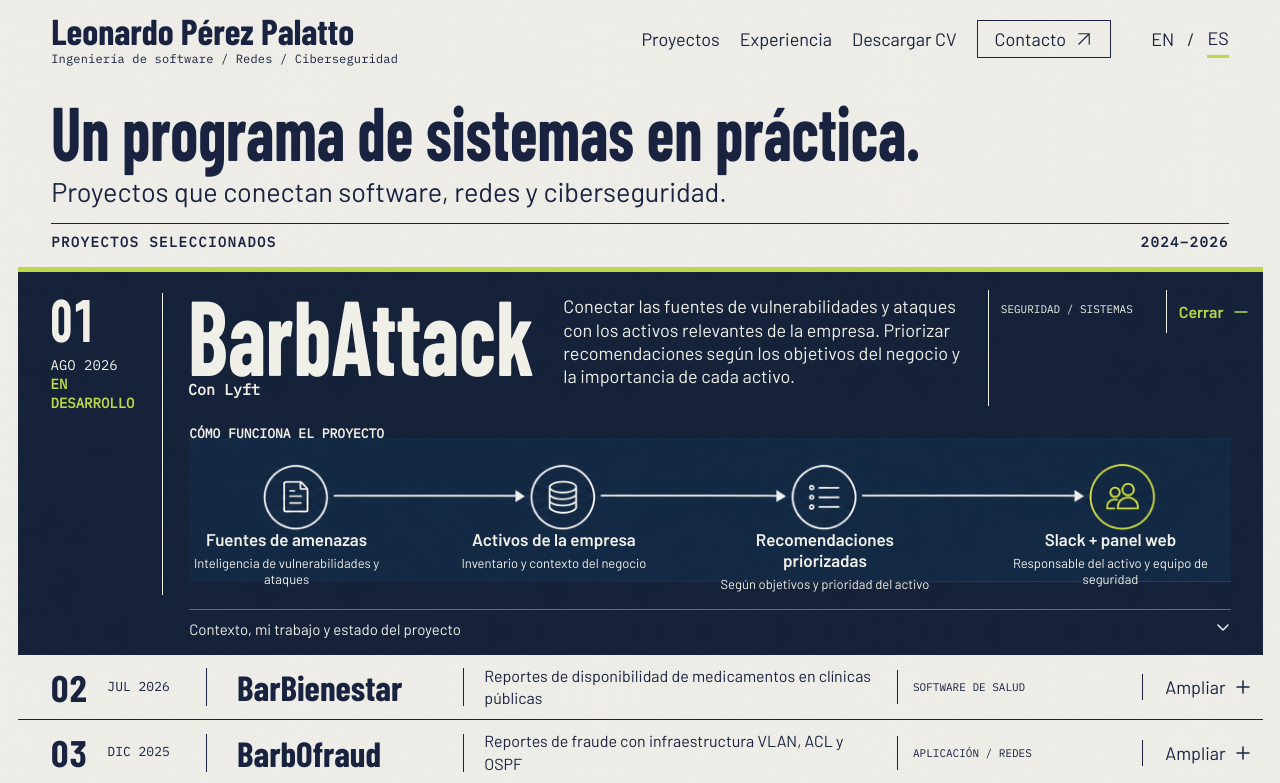
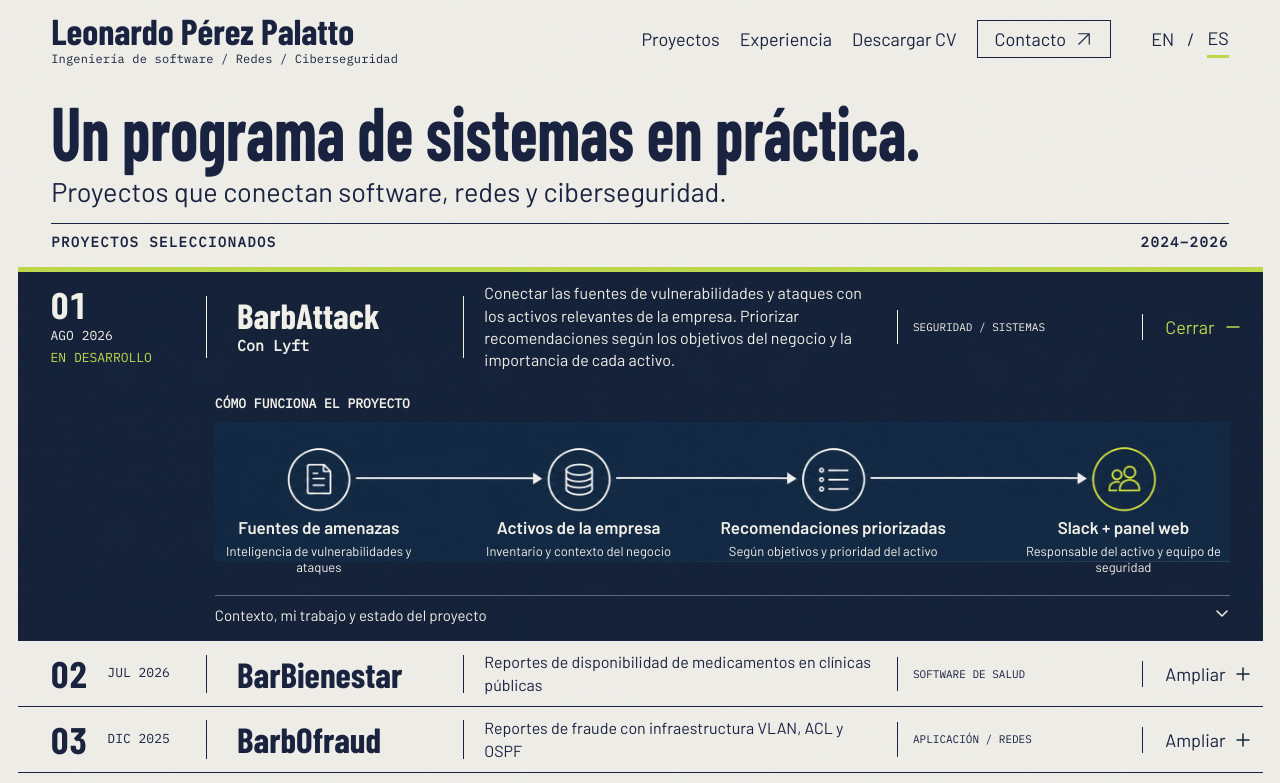
Before and after one commit to leopalatto20/portafolio, an Astro site: page /es in a window 1280 px wide. Shown: the top 783 px of the page. Built offline with nearby package versions, Linux system fonts and the light colour scheme; Astro itself is replaced by a stand-in of ours.

Commit message:
fix: layout shifting for barbattack project

```diff
--- a/src/styles/global.css
+++ b/src/styles/global.css
@@ -42,23 +42,22 @@ summary::-webkit-details-marker { display: none; }
 .disclosure > span { display: flex; gap: 10px; align-items: center; }
 .project:not([open]) .when-open, .project[open] .when-closed { display: none; }
 .project[open] { border-top: 5px solid var(--accent); color: var(--paper); background: var(--ink) url('/assets/plates/navy.png') repeat; }
-.featured[open] { position: relative; min-height: 342px; }
-.featured[open] > summary { padding: 18px 2.65% 0; min-height: 155px; grid-template-columns: 9.5% 34% 36% 14.5% 6%; align-items: start; }
-.featured[open] .project-date { display: grid; gap: 1px; border-right: 1px solid var(--paper); padding-right: 15px; min-height: 302px; position: absolute; left: 2.65%; top: 21px; width: 9%; align-content: start; }
-.featured[open] .project-number { font-size: 60px; line-height: .97; margin-bottom: 7px; }
-.featured[open] .status { color: var(--accent); font-weight: 600; }
-.featured[open] .project-name { grid-column: 2; padding: 0 30px; border: 0; }
-.featured[open] h3 { font: 400 130px/.83 'Mouse Memoirs', sans-serif; letter-spacing: -.012em; }
 .collaborator { display: block; font: 600 15px/1.5 var(--annotation); margin-top: 4px; }
-.featured[open] .project-summary { padding: 5px 20px 0; font-size: 20px; line-height: 1.3; }
-.featured[open] .project-domain { margin-left: 13px; padding: 12px 16px; min-height: 116px; border-color: var(--paper); font-size: 12px; }
-.featured[open] .disclosure { border-color: var(--paper); padding: 10px 0 10px 24px; margin-left: 7px; color: var(--accent); font-weight: 600; }
-.featured-body { margin-left: 13.7885%; margin-right: 2.5%; position: relative; }
+.featured-body { margin: 12px 2.65% 0 15.85%; position: relative; }
+/* Match the shared project header in both disclosure states. */
+.featured .project-date { display: grid; gap: 4px; }
+.status { white-space: nowrap; }
+.project[open] .status { color: var(--accent); }
+.mechanism { position: relative; margin-top: 8px; }
+.mechanism > img { display: block; width: 100%; height: auto; }
+.mechanism ol { display: grid; grid-template-columns: repeat(4,minmax(0,1fr)); list-style: none; padding: 0 0 20px; margin: -4.5% 0 0; position: relative; }
+.mechanism li { position: relative; min-width: 0; text-align: center; padding: 0 14px; line-height: 1.25; }
+/* Node centers in the 2172px artwork: 10.25%, 35.85%, 60.94%, 89.55%. */
+.mechanism li:nth-child(1) { left: -9%; }
+.mechanism li:nth-child(2) { left: -6.6%; }
+.mechanism li:nth-child(3) { left: -6.24%; }
+.mechanism li:nth-child(4) { left: 8.2%; }
 .featured-body h4 { font: 600 13px/1.5 var(--annotation); text-transform: uppercase; margin: 3px 0 0; position: relative; z-index: 1; }
-.mechanism { position: relative; height: 165px; }
-.mechanism > img { position: absolute; width: 100%; height: 174px; top: -27px; object-fit: fill; }
-.mechanism ol { display: grid; grid-template-columns: repeat(4,minmax(0,1fr)); list-style: none; padding: 84px 0 0; margin: 0; position: relative; }
-.mechanism li { text-align: center; padding: 0 14px; line-height: 1.25; }
 .mechanism strong { display: block; font-size: 19px; font-weight: 600; }
 .mechanism li > span { display: block; font-size: 14px; max-width: 210px; margin: 5px auto 0; }
 .experience { margin: 21px 1.3672% 0; border-top: 1px solid var(--ink); padding: 9px 2.65%; }
@@ -73,29 +72,11 @@ summary::-webkit-details-marker { display: none; }
 .opening { margin-bottom: 12px; }
 h1 { font-size: 72px; font-weight: 900; letter-spacing: -.04em; }
 .project > summary { min-height: 64px; }
-.featured[open] > summary { min-height: 149px; }
-.featured[open] h3 { font: 900 130px/.83 var(--display); letter-spacing: -.035em; }
-.mechanism > img { top: -21px; object-fit: contain; }
-.mechanism ol { display: block; height: 165px; padding-top: 0; }
-.mechanism li { position: absolute; width: 24%; top: 84px; transform: translateX(-50%); }
-.mechanism li:nth-child(1) { left: 9.35%; }
-.mechanism li:nth-child(2) { left: 35%; }
-.mechanism li:nth-child(3) { left: 61%; }
-.mechanism li:nth-child(4) { left: 88.4%; }
 .experience { margin-top: 18px; }
 @font-face { font-family: 'Program Mono'; src: url('/fonts/IBMPlexMono-Regular.ttf') format('truetype'); font-style: normal; font-weight: 400; font-display: swap; }
 :root { --annotation: 'Program Mono', monospace; }
 h1 { font: 700 76px/1.08 var(--display); letter-spacing: 0; transform: scaleX(.83); transform-origin: left; width: 120%; }
 .opening { margin-bottom: 14px; }
-.featured[open] h3 { font: 700 130px/.83 var(--display); letter-spacing: 0; transform: scaleX(.83); transform-origin: left; }
-.featured[open] .project-name { padding-left: 30px; }
-.featured[open] .project-summary { padding-left: 0; padding-right: 33px; }
-.featured[open] .project-number { font-size: 60px; font-weight: 700; line-height: .85; margin-bottom: 7px; transform: scaleX(.76); transform-origin: left; }
-.featured[open] .project-date { top: 21px; gap: 0; }
-.featured[open] .date { font-size: 14px; margin-top: 4px; }
-.featured[open] .status { font-size: 14px; line-height: 1.3; }
-.featured[open] .project-domain { margin-left: 0; font-size: 13px; padding-left: 18px; }
-.mechanism li { top: 85px; }
 .project-domain { font-size: 13px; }
 .date { font-size: 13px; }
 .project > summary { grid-template-columns: 13.2% 21.9% 36.7% 20.8% 7.4%; }
@@ -103,13 +84,13 @@ h1 { font: 700 76px/1.08 var(--display); letter-spacing: 0; transform: scaleX(.8
 .collaborator { margin-top: 1px; }
 svg { flex: none; fill: none; stroke: currentColor; stroke-width: 1.5; stroke-linecap: round; stroke-linejoin: round; }
 .contact-link,.text-link,.email-action,.contact-links a,footer a { display: inline-flex; align-items: center; gap: 9px; }
-.project:not(.featured)[open] .project-name,.project:not(.featured)[open] .project-domain,.project:not(.featured)[open] .disclosure { border-color: var(--paper); }
+.project[open] .project-name,.project[open] .project-domain,.project[open] .disclosure { border-color: var(--paper); }
 .project:not(.featured)[open] .project-date { display: grid; gap: 5px; }
-.project:not(.featured)[open] .disclosure { color: var(--accent); }
+.project[open] .disclosure { color: var(--accent); }
 .project > summary:hover .project-name h3 { text-decoration: underline; text-decoration-color: var(--accent); text-underline-offset: 6px; text-decoration-thickness: 2px; }
 .project > summary:focus-visible { outline-offset: -5px; }
 .project:target { scroll-margin-top: 24px; }
-.project-notes { margin: 0 2.5% 0 13.7885%; border-top: 1px solid rgba(241,240,232,.35); }
+.project-notes { margin: 0 2.65% 0 15.85%; border-top: 1px solid rgba(241,240,232,.35); }
 .project-notes > summary { min-height: 44px; display: flex; padding: 9px 0; justify-content: space-between; font-size: 15px; }
 .project-notes > summary svg { transition: transform 180ms ease-out; }
 .project-notes[open] > summary svg { transform: rotate(180deg); }
@@ -157,11 +138,6 @@ footer a { min-height: 44px; }
   .masthead { gap: 20px; }
   nav { gap: 20px; }
   .identity span { font-size: 12px; }
-  .featured[open] h3 { font-size: 8.3vw; transform: scaleX(.8); }
-  .featured[open] .project-name { padding-left: 2vw; padding-right: 1vw; }
-  .featured[open] .project-summary { font-size: 18px; padding-right: 24px; }
-  .featured[open] .project-domain { padding-left: 12px; font-size: 11px; }
-  .featured[open] .disclosure { padding-left: 12px; font-size: 16px; }
   .project h3 { font-size: 35px; }
   .project-name { padding-right: 20px; padding-left: 30px; }
   .project-summary { padding: 0 20px; font-size: 16px; }
@@ -179,12 +155,9 @@ footer a { min-height: 44px; }
   .project-name { padding: 0 20px; }
   .project-date { gap: 12px; }
   .project-number { font-size: 32px; }
-  .date { font-size: 12px; }
+  .date,.status { font-size: 12px; }
   .project-domain { font-size: 10px; padding: 8px; }
   .disclosure { padding-left: 12px; font-size: 14px; }
-  .featured[open] .project-summary { font-size: 16px; }
-  .featured[open] .project-domain { font-size: 10px; }
-  .featured[open] .disclosure { padding-left: 9px; font-size: 14px; }
   .project-copy { gap: 24px; }
 }
 @media (max-width: 900px) {
@@ -201,24 +174,22 @@ footer a { min-height: 44px; }
   .opening > p { font-size: 21px; line-height: 1.45; margin-top: 16px; max-width: 48ch; }
   .section-label { margin: 0 24px 18px; gap: 12px; font-size: 12px; letter-spacing: .035em; flex-wrap: wrap; }
   .project-list { margin: 0 12px; }
-  .project > summary,.featured[open] > summary { display: grid; grid-template-columns: minmax(0,1fr) auto; align-items: start; gap: 0 12px; padding: 20px; min-height: 0; }
-  .project-date,.featured[open] .project-date { position: static; display: flex; flex-wrap: wrap; align-items: center; gap: 6px 12px; min-height: 0; width: auto; padding: 0; border: 0; grid-column: 1; grid-row: 1; }
-  .project-number,.featured[open] .project-number { font: 700 32px/1 var(--display); margin: 0; transform: none; }
-  .date,.featured[open] .date,.featured[open] .status { font-size: 12px; margin: 0; }
+  .project > summary { display: grid; grid-template-columns: minmax(0,1fr) auto; align-items: start; gap: 0 12px; padding: 20px; min-height: 0; }
+  .project-date,.featured .project-date { position: static; display: flex; flex-wrap: wrap; align-items: center; gap: 6px 12px; min-height: 0; width: auto; padding: 0; border: 0; grid-column: 1; grid-row: 1; }
+  .project-number { font: 700 32px/1 var(--display); margin: 0; transform: none; }
+  .date,.status { font-size: 12px; margin: 0; }
   .status { width: 100%; }
-  .project-name,.featured[open] .project-name { grid-column: 1 / -1; border: 0; padding: 0; margin-top: 15px; }
+  .project-name { grid-column: 1 / -1; border: 0; padding: 0; margin-top: 15px; }
   .project h3 { font-size: 42px; }
-  .featured[open] h3 { font: 700 clamp(66px,12vw,100px)/.98 var(--display); transform: none; letter-spacing: -.025em; }
   .collaborator { font-size: 13px; margin-top: 10px; }
-  .project-summary,.featured[open] .project-summary { grid-column: 1 / -1; font-size: 18px; padding: 0; margin-top: 15px; line-height: 1.5; }
-  .project-domain,.featured[open] .project-domain { grid-column: 1 / -1; border: 0; min-height: 0; padding: 0; margin: 16px 0 0; font-size: 12px; line-height: 1.6; }
-  .disclosure,.featured[open] .disclosure { grid-column: 2; grid-row: 1; margin: 0; padding: 5px 0; border: 0; font-size: 16px; }
-  .featured[open] { min-height: 0; }
+  .project-summary { grid-column: 1 / -1; font-size: 18px; padding: 0; margin-top: 15px; line-height: 1.5; }
+  .project-domain { grid-column: 1 / -1; border: 0; min-height: 0; padding: 0; margin: 16px 0 0; font-size: 12px; line-height: 1.6; }
+  .disclosure { grid-column: 2; grid-row: 1; margin: 0; padding: 5px 0; border: 0; font-size: 16px; }
   .featured-body { margin: 0; padding: 4px 20px 12px; }
   .featured-body h4 { font-size: 12px; margin: 0 0 15px; line-height: 1.5; }
   .mechanism { height: auto; }
   .mechanism > img { display: none; }
-  .mechanism ol { height: auto; display: block; padding: 0; list-style: decimal inside; }
+  .mechanism ol { height: auto; display: block; padding: 0; margin: 0; list-style: decimal inside; }
   .mechanism li { position: static; width: auto; transform: none; padding: 17px 0; text-align: left; display: list-item; border-top: 1px solid rgba(241,240,232,.35); }
   .mechanism strong { display: inline; font-size: 20px; }
   .mechanism li > span { font-size: 16px; max-width: none; margin: 7px 0 0; line-height: 1.45; }
```
